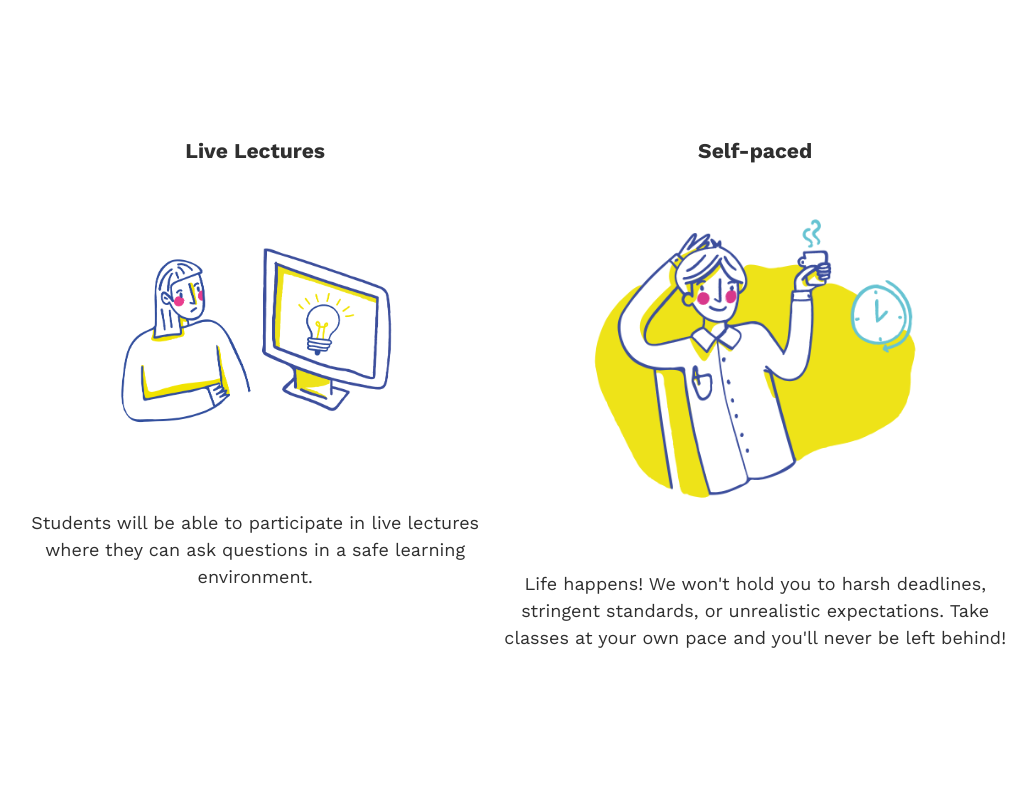
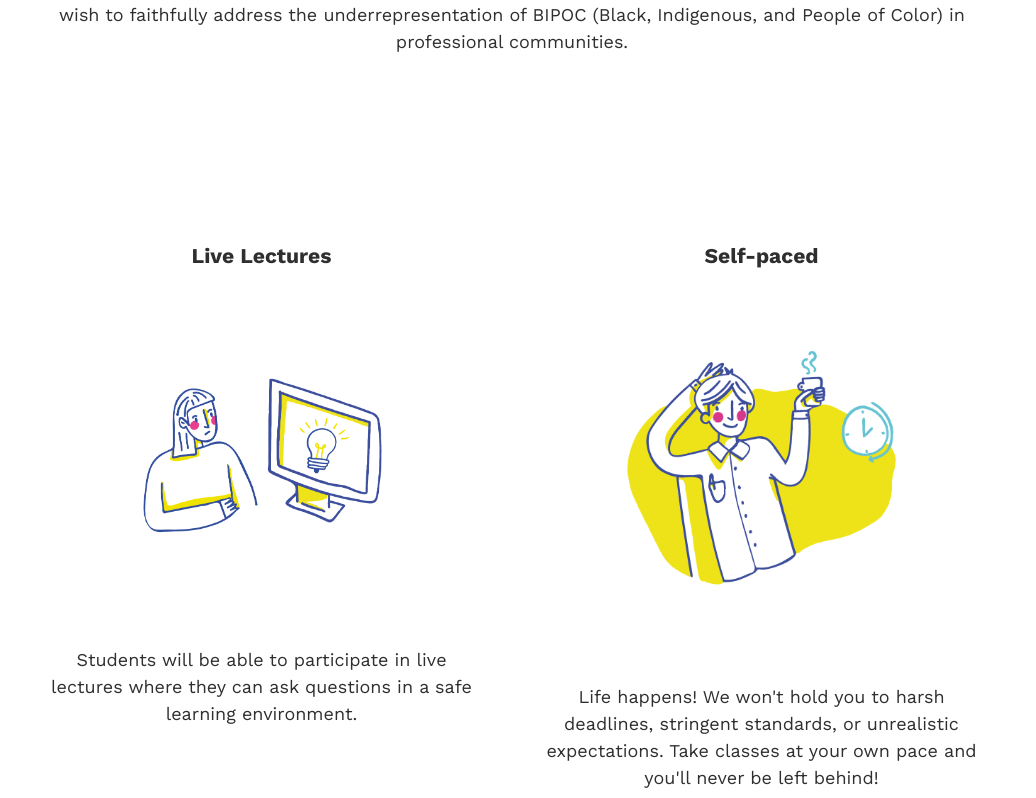
Before and after one commit to Course-Reactor/course-reactor, a Next.js app: page / in a window 1280 px wide. Shown: the part 1102-1900 px from the top of the page, without its empty margins (128-1164 px from the left). Built offline with nearby package versions, Linux system fonts and the light colour scheme.

Commit message:
feat(Dark Mode): improved illustration visibility on dark mode devices

```diff
--- a/styles/main.scss
+++ b/styles/main.scss
@@ -70,6 +70,11 @@ a {
   text-decoration: none;
 }
 
+img {
+  margin: 35px;
+  border-radius: 20px;
+}
+
 /**
  * Form Elements
  */
@@ -115,4 +120,8 @@ fieldset {
     --font: #{$light};
     --link: #{$success};
   }
+
+  img {
+    background-color: #ffffff;
+  }
 }
--- a/styles/pages/index.module.scss
+++ b/styles/pages/index.module.scss
@@ -6,7 +6,7 @@
     margin-bottom: 150px;
 
     @media only screen and (max-width: breakpoints.$tablet) {
-      margin-bottom: 100px;
+      margin-bottom: 50px;
     }
   }
 }
@@ -82,6 +82,10 @@
     align-items: center;
     display: flex;
     flex-direction: column;
+
+    @media only screen and (min-width: breakpoints.$tablet) {
+      margin: 35px;
+    }
   }
 
   img {
@@ -95,4 +99,8 @@
 
 .bumpBottom {
   margin-bottom: 100px;
+
+  @media only screen and (max-width: breakpoints.$tablet) {
+    margin-bottom: 50px;
+  }
 }
```
